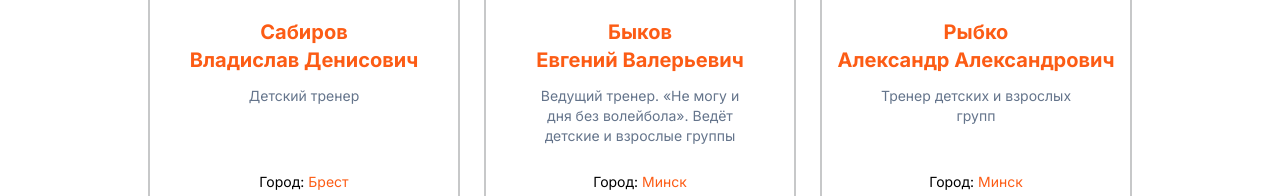
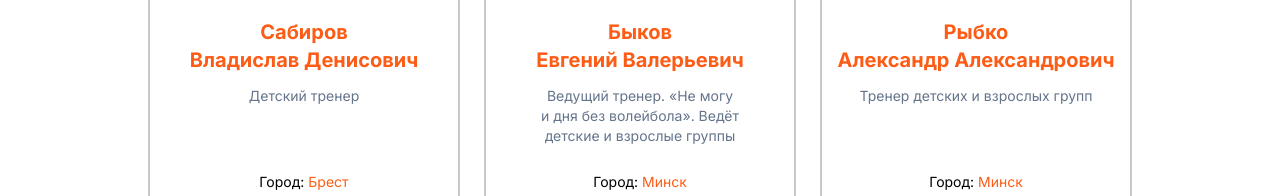
Before and after one commit to evgeniyworkbel/like-volley, a Next.js app: page / in a window 1280 px wide. Shown: the part 3657-3853 px from the top of the page. Built offline with nearby package versions, Linux system fonts and the light colour scheme; a web font is replaced by a local one.

Commit message:
refactor(widgets): change owner-card, data-coach

```diff
--- a/src/widgets/coaches/ui/coach-сard.tsx
+++ b/src/widgets/coaches/ui/coach-сard.tsx
@@ -25,7 +25,9 @@ export function CoachCard({
               {firstName}&nbsp;{patronymicName}
             </span>
           </h4>
-          <p className="max-w-50 text-foreground-secondary">{description}</p>
+          <p className="text-balance text-foreground-secondary">
+            {description}
+          </p>
         </hgroup>
         <p className="text-foreground">
           Город:&nbsp;<span className="text-accent-orange">{city}</span>
```
